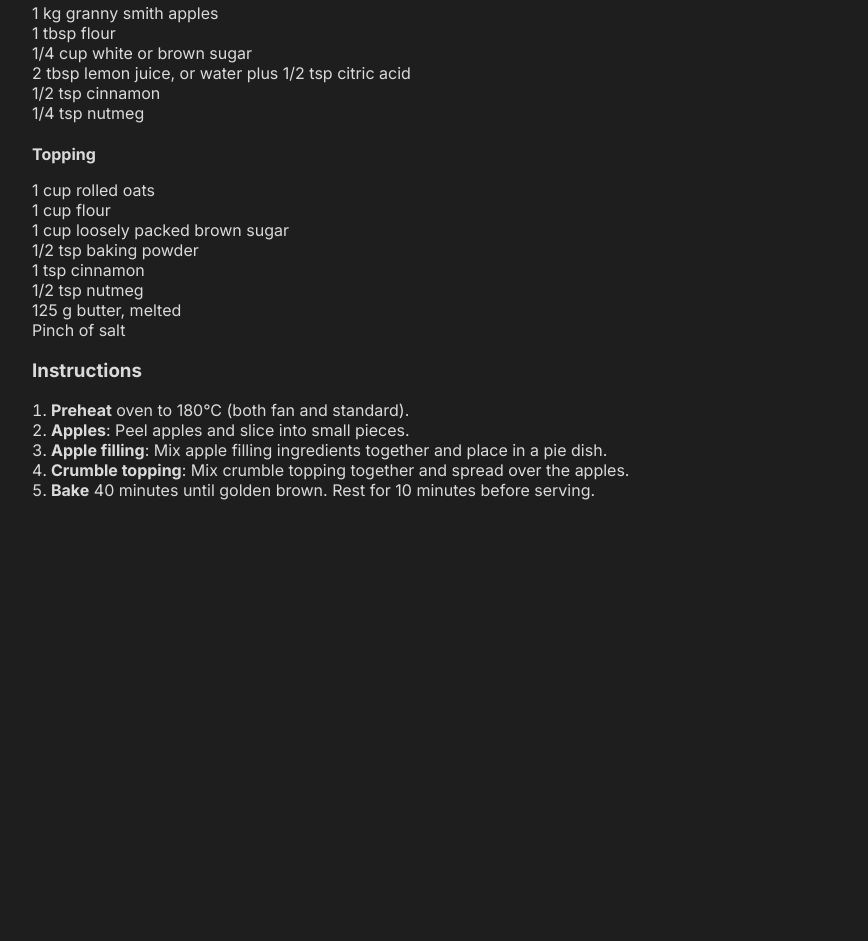
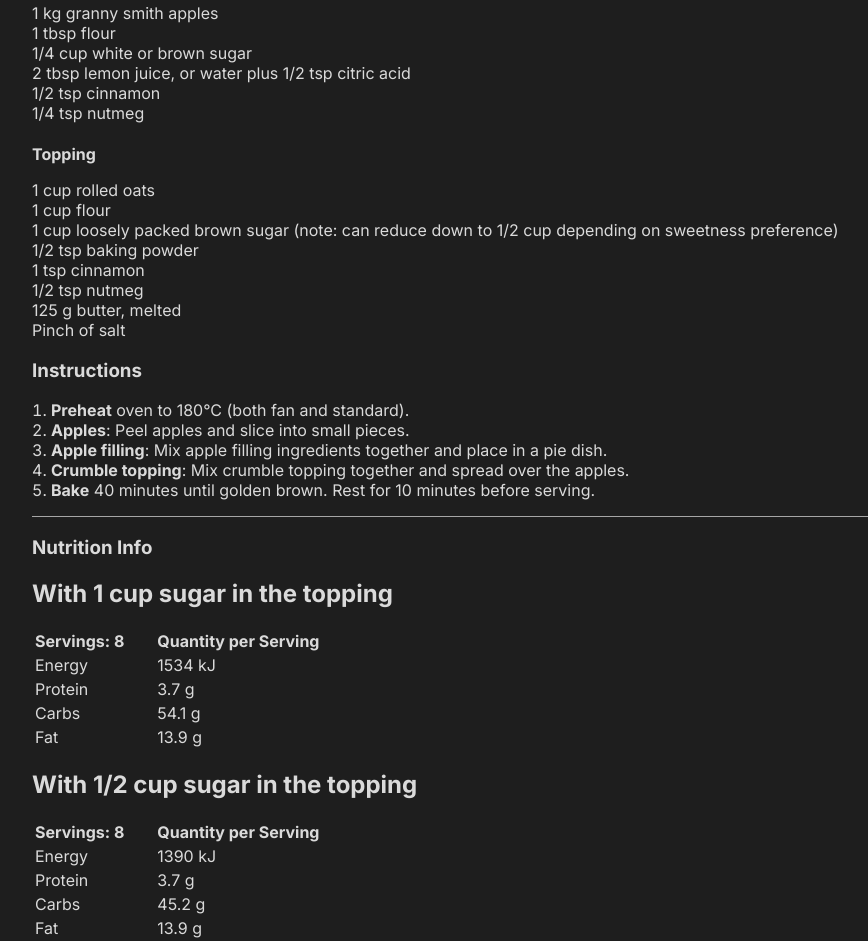
Before and after one commit to lukeeyles/recipes, a plain HTML site: page post/apple_crumble.html in a window 1280 px wide. Shown: the part 298-1239 px from the top of the page, without its empty margins (32-900 px from the left). Before the commit the page ends 814 px from the top, so only its background shows below. Drawn offline with Linux system fonts and the light colour scheme.

Commit message:
nutrition info

```diff
--- a/post/apple_crumble.html
+++ b/post/apple_crumble.html
@@ -34,7 +34,7 @@
 <ul>
 <li><em>1</em> cup rolled oats</li>
 <li><em>1</em> cup flour</li>
-<li><em>1</em> cup loosely packed brown sugar</li>
+<li><em>1</em> cup loosely packed brown sugar (note: can reduce down to <em>1/2</em> cup depending on sweetness preference)</li>
 <li><em>1/2</em> tsp baking powder</li>
 <li><em>1</em> tsp cinnamon</li>
 <li><em>1/2</em> tsp nutmeg</li>
@@ -48,7 +48,63 @@
 <li><strong>Apple filling</strong>: Mix apple filling ingredients together and place in a pie dish. </li>
 <li><strong>Crumble topping</strong>: Mix crumble topping together and spread over the apples.</li>
 <li><strong>Bake</strong> 40 minutes until golden brown. Rest for 10 minutes before serving.</li>
-</ol></body>
+</ol>
+<hr />
+<h3>Nutrition Info</h3>
+<h2>With <em>1</em> cup sugar in the topping</h2>
+<table>
+<thead>
+<tr>
+<th>Servings: <em>8</em></th>
+<th>Quantity per Serving</th>
+</tr>
+</thead>
+<tbody>
+<tr>
+<td>Energy</td>
+<td>1534 kJ</td>
+</tr>
+<tr>
+<td>Protein</td>
+<td>3.7 g</td>
+</tr>
+<tr>
+<td>Carbs</td>
+<td>54.1 g</td>
+</tr>
+<tr>
+<td>Fat</td>
+<td>13.9 g</td>
+</tr>
+</tbody>
+</table>
+<h2>With <em>1/2</em> cup sugar in the topping</h2>
+<table>
+<thead>
+<tr>
+<th>Servings: <em>8</em></th>
+<th>Quantity per Serving</th>
+</tr>
+</thead>
+<tbody>
+<tr>
+<td>Energy</td>
+<td>1390 kJ</td>
+</tr>
+<tr>
+<td>Protein</td>
+<td>3.7 g</td>
+</tr>
+<tr>
+<td>Carbs</td>
+<td>45.2 g</td>
+</tr>
+<tr>
+<td>Fat</td>
+<td>13.9 g</td>
+</tr>
+</tbody>
+</table></body>
 
 <script src="/js/fraction.min.js"></script>
 <script src="/index.js"></script>
```
Also changed, not shown: 1 other file.
